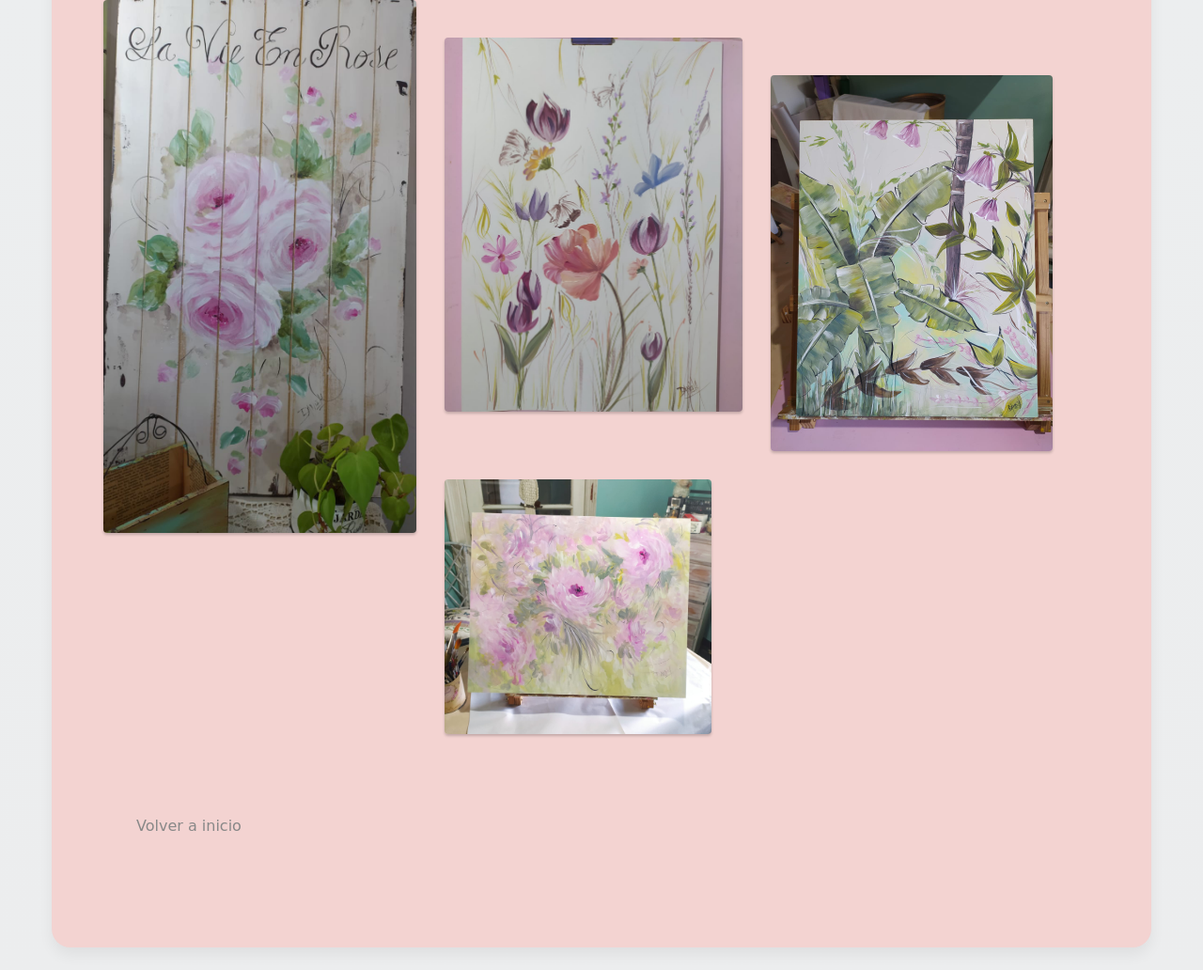
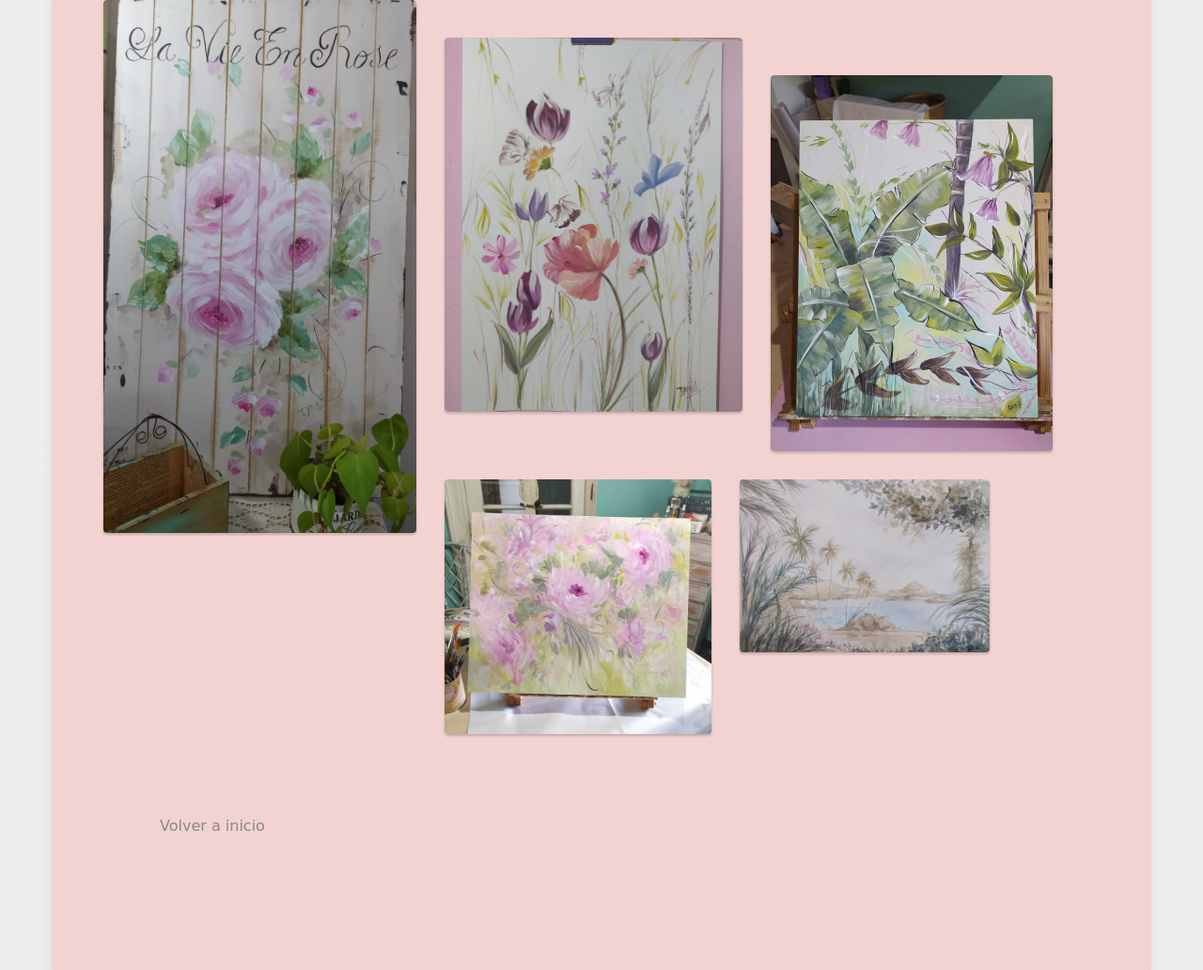
Before and after one commit to daniela-ferraira-arte/daniela-ferraira-arte.github.io, a plain HTML site: page catalogoAcrilicos.html in a window 1280 px wide. Shown: the part 400-1432 px from the top of the page at 94% size. Drawn offline with nearby package versions, Linux system fonts and the light colour scheme; some packages are replaced by stand-ins of ours; a script that the page names is missing; a web font is replaced by a local one.

Commit message:
Update catalogoAcrilicos.html

```diff
--- a/catalogoAcrilicos.html
+++ b/catalogoAcrilicos.html
@@ -59,81 +59,15 @@
                                             <img src="img/acrilicos4.jpeg" alt="Benches">
                                         </a>
                                     </div>
-            <!-- <div class="col-sm-6 col-md-4">
-                <a class="lightbox" href="../PaginaDani/img/manualidad1.jpeg">
-                    <img src="img/manualidad1.jpeg" alt="Park">
-                </a>
-            </div>
-            <div class="col-sm-6 col-md-4">
-                <a class="lightbox" href="img/manualidad2.jpeg">
-                    <img src="img/manualidad2.jpeg" alt="Bridge">
-                </a>
-            </div>
-            <div class="col-sm-12 col-md-4">
-                <a class="lightbox" href="img/manualidad3.jpeg">
-                    <img src="img/manualidad3.jpeg" alt="Tunnel">
-                </a>
-            </div>
-            <div class="col-sm-6 col-md-4">
-                <a class="lightbox" href="img/manualidad4.jpeg">
-                    <img src="img/manualidad4.jpeg" alt="Coast">
-                </a>
-            </div>
-            <div class="col-sm-6 col-md-4">
-                <a class="lightbox" href="img/manualidad5.jpeg">
-                    <img src="img/manualidad5.jpeg" alt="Rails">
-                </a>
-            </div>
-                <div class="col-sm-6 col-md-4">
-                    <a class="lightbox" href="img/manualidad6.jpeg">
-                        <img src="img/manualidad6.jpeg" alt="Traffic">
-                    </a>
-                </div>
-                <div class="col-sm-6 col-md-4">
-                    <a class="lightbox" href="img/manualidad7.jpeg">
-                        <img src="img/manualidad7.jpeg" alt="Rocks">
-                    </a>
-                </div>
-                <div class="col-sm-6 col-md-4">
-                    <a class="lightbox" href="img/manualidad8.jpeg">
-                        <img src="img/manualidad8.jpeg" alt="Benches">
-                </a>
-            </div>
-            <div class="col-sm-6 col-md-4">
-                <a class="lightbox" href="img/manualidad9.jpeg">
-                    <img src="img/manualidad9.jpeg" alt="Sky">
-                </a>
-            </div>
-            <div class="col-sm-6 col-md-4">
-                <a class="lightbox" href="img/manualidad10.jpeg">
-                    <img src="img/manualidad10.jpeg" alt="Benches">
-                </a>
-            </div>
-            <div class="col-sm-6 col-md-4">
-                <a class="lightbox" href="img/manualidad11.jpeg">
-                    <img src="img/manualidad11.jpeg" alt="Benches">
-                </a>
-            </div>
-            <div class="col-sm-6 col-md-4">
-                <a class="lightbox" href="img/manualidad12.jpeg">
-                    <img src="img/manualidad12.jpeg" alt="Benches">
-                </a>
-            </div>
-            <div class="col-sm-6 col-md-4">
-                <a class="lightbox" href="img/manualidad13.jpeg">
-                    <img src="img/manualidad13.jpeg" alt="Benches">
-                </a>
-            </div>
-            <div class="col-sm-6 col-md-4">
-                <a class="lightbox" href="img/manualidad14.jpeg">
-                    <img src="img/manualidad14.jpeg" alt="Benches">
-                </a>
-            </div>
-            <div class="col-sm-6 col-md-4">
-                <a class="lightbox" href="img/manualidad15.jpeg">
-                    <img src="img/manualidad15.jpeg" alt="Benches">
-                </a>
-            </div> -->
+
+                            <div class="tz-gallery">
+                                <div class="row">
+                                    <div class="col-sm-6 col-md-4">
+                                        <a class="lightbox" href="img/acrilicos5.jpeg">
+                                            <img src="img/acrilicos5.jpeg" alt="Benches">
+                                        </a>
+                                    </div>
+
         </div>
     </div>
 
```
